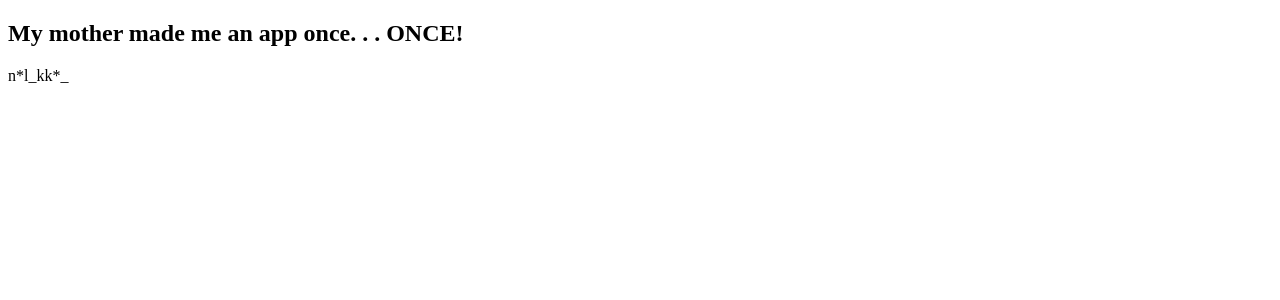
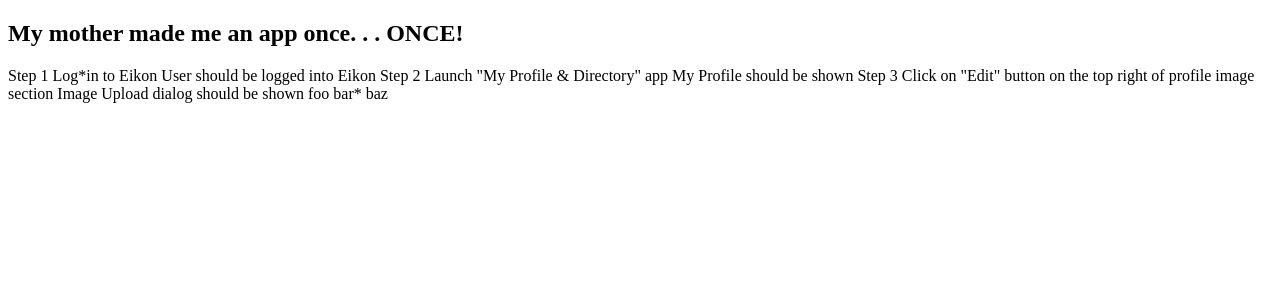
Before and after one commit to Paul-Guerra/text-marker, a React app: page / in a window 1280 px wide. Shown: the top 300 px of the page. Built offline with nearby package versions, Linux system fonts and the light colour scheme; the HTML template or start-up script is replaced by a standard one.

Commit message:
bunch more debugging test strings

```diff
--- a/src/components/app.component.jsx
+++ b/src/components/app.component.jsx
@@ -5,7 +5,10 @@
   let times = 'once';
   let text = 'i am *bold _and_ underline_* and **you** are /buzz not at http://www.google.com . . .  or are you?';
   // let text = 'i am *bold _and underline* and _ ?';
-//   let text = `n*lkk*
+  // text = `foo *bar
+
+  // foo *baz`;
+  // let text = `n*lkk*
 
 // Step 1	Log*in to Eikon	User should be lo*gged into Eikon
 // Step 2	Launch "My Profile & Directory" app	My Profile should be shown
@@ -14,10 +17,17 @@
 // Step 5	Select cropping area in the image and click "Crop" button.	Image should be set as profile image
 
 // _plain_`;
-  text = 'n*l_kk*_';
+  // text = 'n*l_kk*kjljl;j;l_';
   // text = 'Step 2	Launch "My Profile & Directory" app	My Profile should be shown';
-  // text = 'Step 1	L*og*in to Eikon	User should be logged into Eikon';
+  // text = 'Step 1	*Login _to_ Eikon*	User should be logged into Eikon';
+  // text = 'Step 1	*Login _to_ Eikon*';
   // text = 'Step 1	Log*in to Eikon	User should be lo*gged into Eikon';
+  text = `
+Step 1	Log*in to Eikon	User should be logged into Eikon
+Step 2	Launch "My Profile & Directory" app	My Profile should be shown
+Step 3	Click on "Edit" button on the top right of profile image section	Image Upload dialog should be shown
+
+  foo bar* baz`;
   return (
     <div>
       <h2>My mother made me an app {times}. . . {times.toUpperCase()}!</h2>
```
